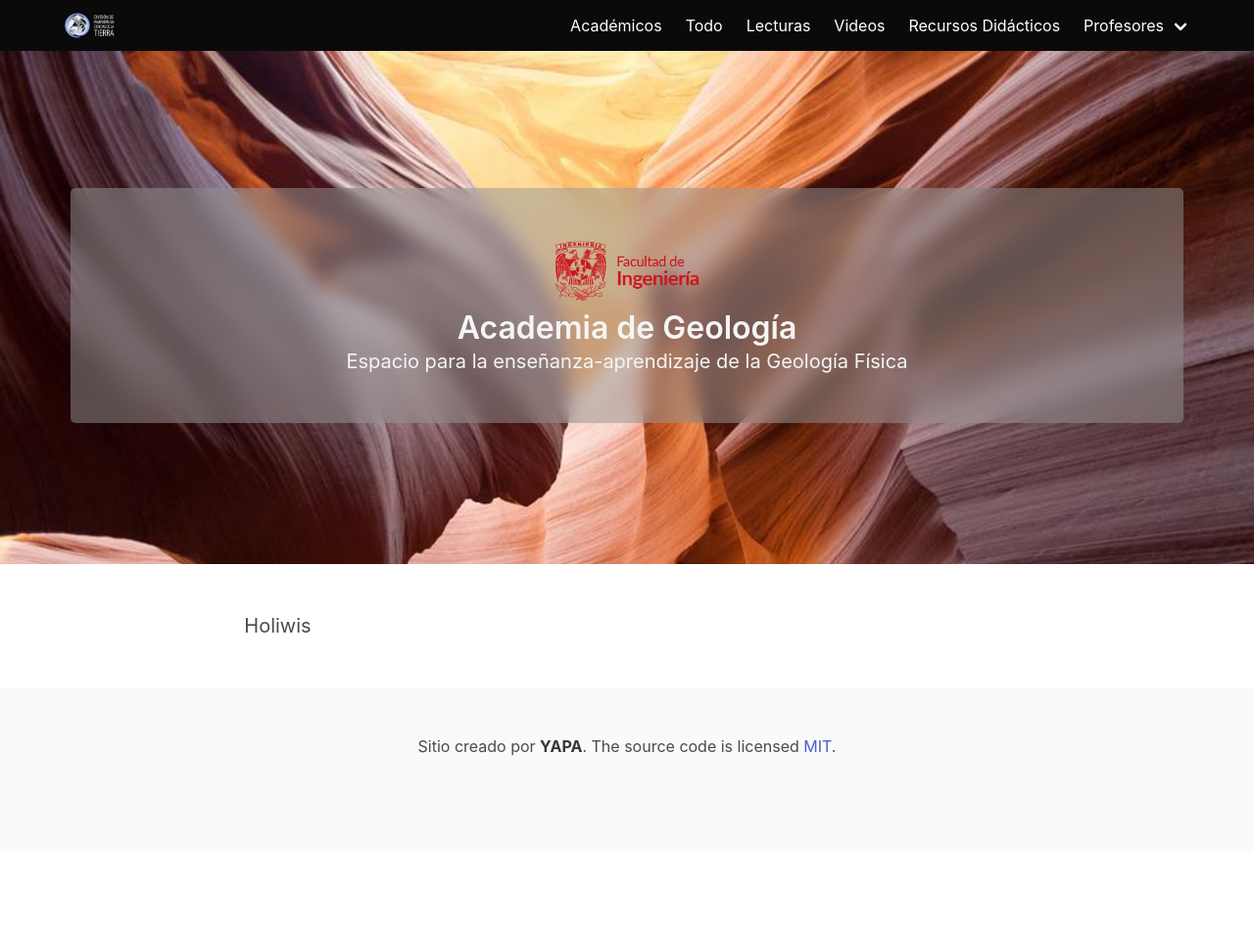
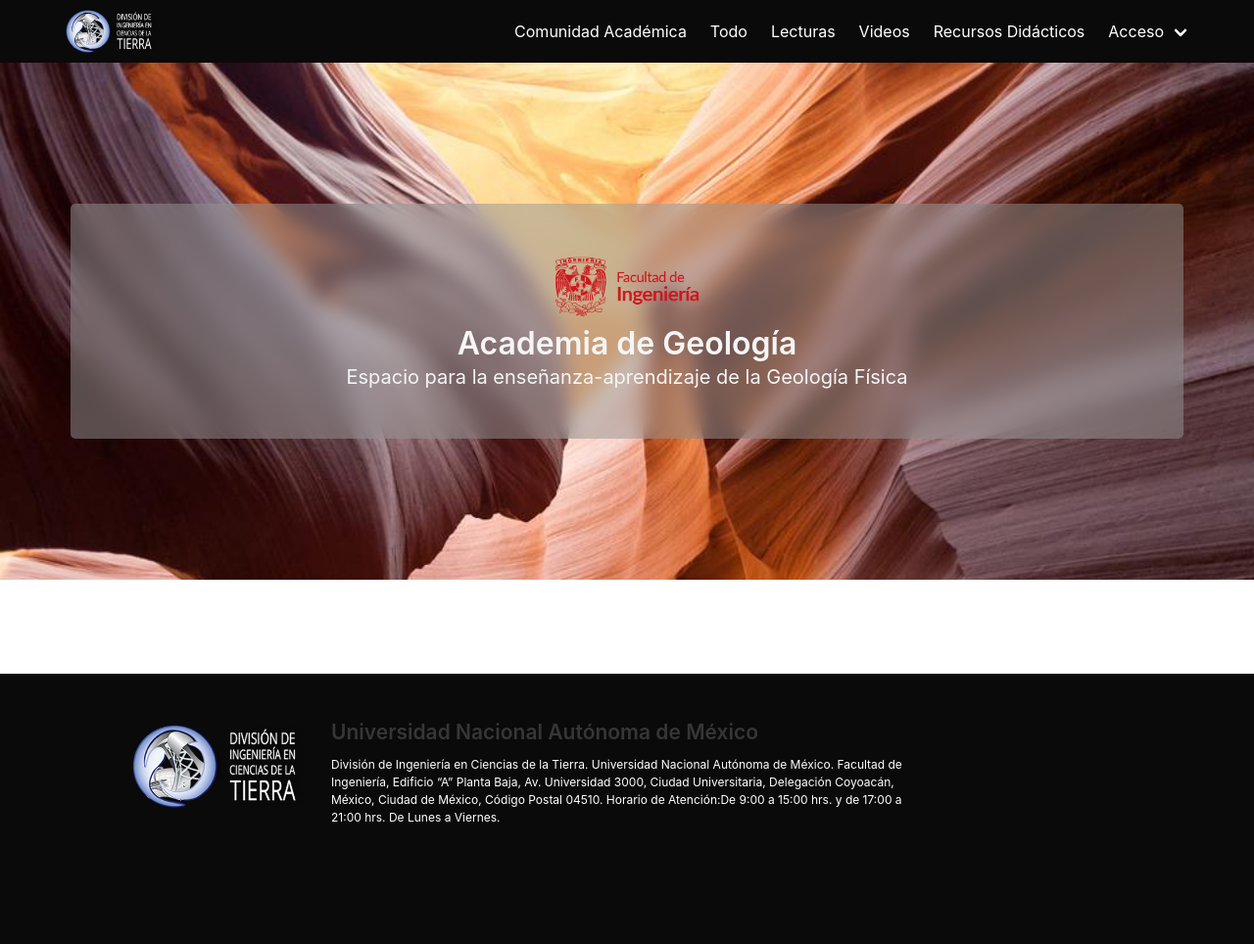
Before and after one commit to Ganswag/basic-blog, a Django app: template templates/core/home.html in a window 1280 px wide. Shown: the whole page at 98% size. Before the commit the page ends 772 px from the top, so only its background shows below. Run offline with Django 3.2, Linux system fonts and the light colour scheme; the template is opened without the code that fills it, so the values that code supplies are empty; parts of the project's set-up code (start-up, migrations or seed data) failed here and were passed over; some libraries are stand-ins or nearby versions.

Commit message:
feat: change styles and add home content

```diff
--- a/app/urls.py
+++ b/app/urls.py
@@ -31,7 +31,7 @@
     path('', include(('core.urls', 'core'), namespace='core')),
     # Apps
     path(
-        'academicos/',
+        'comunidad/',
         include(
             ('collaborators.urls', 'collaborators'), namespace='collaborators'
         )
--- a/blog/models.py
+++ b/blog/models.py
@@ -10,8 +10,6 @@
         OTHER_RESOURCES = "recursos-didacticos", "Recursos Didácticos"
 
     def custom_uplad_to(instance, filename):
-        print('estoy en custom de article')
-        print(instance.id)
         if Article.objects.get(id=instance.id):
             old_instance = Article.objects.get(id=instance.id)
             old_instance.main_picture.delete()
@@ -35,7 +33,7 @@
         verbose_name="URL del recurso", null=False
     )
     subject = models.CharField(
-        verbose_name='Materia relacionada', null=False, max_length=250
+        verbose_name='Temática', null=False, max_length=250
     )
     author = models.ForeignKey(
         User, on_delete=models.DO_NOTHING,
--- a/static/css/app.css
+++ b/static/css/app.css
@@ -1,3 +1,17 @@
+nav .navbar-brand figure.image img{
+    min-height: 3rem;
+}
+
 .main-content{
-    padding-top: 3rem;
+    padding-top: 4rem;
+    min-height: 75vh;
 }
+
+footer.footer{
+    background-color: #0a0a0a;
+    color: #fff;
+}
+
+footer h2{
+    color: #fff
+}
--- a/templates/base/footer.html
+++ b/templates/base/footer.html
@@ -1,10 +1,25 @@
 {% load static %}
 
 <footer class="footer">
-    <div class="content has-text-centered">
-      <p>
-        Sitio creado por <strong>YAPA</strong></a>. The source code is licensed
-        <a href="http://opensource.org/licenses/mit-license.php">MIT</a>.
+  <div class="columns is-centered">
+    <div class="column is-2">
+      <figure class="image">
+        <img src="{% static '/images/division-ciencias-tierra.png' %}">
+      </figure>
+    </div>
+
+    <div class="column is-6 content is-small">
+      <h2>Universidad Nacional Autónoma de México</h4>
+      <p>División de Ingeniería en Ciencias de la Tierra.
+        Universidad Nacional Autónoma de México.
+        Facultad de Ingeniería, Edificio “A” Planta Baja,
+        Av. Universidad 3000, Ciudad Universitaria,
+        Delegación Coyoacán, México, Ciudad de México, Código Postal 04510.
+        Horario de Atención:De 9:00 a 15:00 hrs. y de 17:00 a 21:00 hrs.
+        De Lunes a Viernes.
       </p>
     </div>
+    <div class="column is-2">
+    </div>
+  </div>
 </footer>
--- a/templates/base/header.html
+++ b/templates/base/header.html
@@ -16,8 +16,8 @@
     </div>
     <div id="navbarMenu" class="navbar-menu">
       <div class="navbar-end">
-        <a class="navbar-item" href="/academicos">
-          Académicos
+        <a class="navbar-item" href="/comunidad">
+          Comunidad Académica
         </a>
         <a class="navbar-item" href="/blog">
           Todo
@@ -33,7 +33,7 @@
         </a>
         <div class="navbar-item has-dropdown is-hoverable">
           <a class="navbar-link">
-            Profesores
+            Acceso
           </a>
           {% if user.is_authenticated %}
             <div class="navbar-dropdown">
--- a/templates/blog/article_form.html
+++ b/templates/blog/article_form.html
@@ -40,7 +40,7 @@
               </div>
             </div>
             <div class="field">
-              <label class="label">Materia relacionada</label>
+              <label class="label">Temática</label>
               <div class="control">
                 {{form.subject}}
               </div>
--- a/templates/blog/article_list.html
+++ b/templates/blog/article_list.html
@@ -13,6 +13,8 @@
 {% block content %}
 <section class="section is-medium container">
   <h1 class="title"> Listado de recursos disponibles.</h1>
+  <br>
+  <br>
   {% for article in article_list %}
   <div class="columns is-10 is-vcentered">
     <div class="column is-3">
--- a/templates/collaborators/collaborator_list.html
+++ b/templates/collaborators/collaborator_list.html
@@ -13,7 +13,9 @@
 
 {% block content %}
 <section class="section is-medium container">
-  <h1 class="title"> Listado de acedémicos que han colaborado aqui.</h1>
+  <h1 class="title"> Nuestra comunidad, quienes han colaborado aquí.</h1>
+  <br>
+  <br>
   {% for collaborator in profile_list|dictsort:"user.first_name" reversed %}
   <div class="columns is-10 is-vcentered">
     <div class="column is-3">
--- a/templates/core/home.html
+++ b/templates/core/home.html
@@ -11,7 +11,7 @@
 {% block content %}
 <section class="section is-medium"
   style="background-image: url('{% static '/images/main-image.jpg' %}');
-  background-repeat: no-repeat; background-size: 100%;"
+  background-repeat: no-repeat; background-size: cover;"
 >
   <div class="container has-text-centered" style="
     background-color: rgba(150, 150, 150, 0.5);
@@ -33,7 +33,7 @@
   <div class="columns is-centered">
     <div class="column is-8">
       <div class="content is-medium">
-        <p>Holiwis</p>
+        {{site.site_home|safe}}
       </div>
     </div>
   </div>
--- a/templates/registration/profile_form.html
+++ b/templates/registration/profile_form.html
@@ -33,7 +33,6 @@
               <div class="columns is-centered">
                 <i class="fas fa-solid fa-user fa-3x"></i>
               </div>
-              {% endif %}
               <div class="file" style="justify-content: center;">
                 <label class="file-label">
                   {{form.avatar}}
@@ -47,6 +46,7 @@
                   </span>
                 </label>
               </div>
+              {% endif %}
             </div>
 
             <div class="column">
```
Also changed, not shown: core/models.py (+6 -4 lines).
